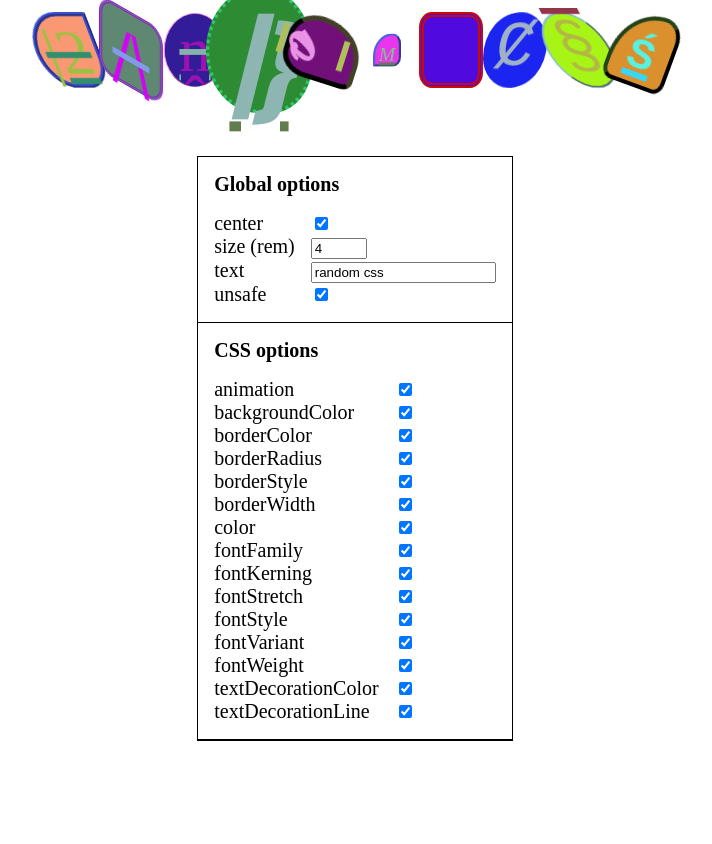
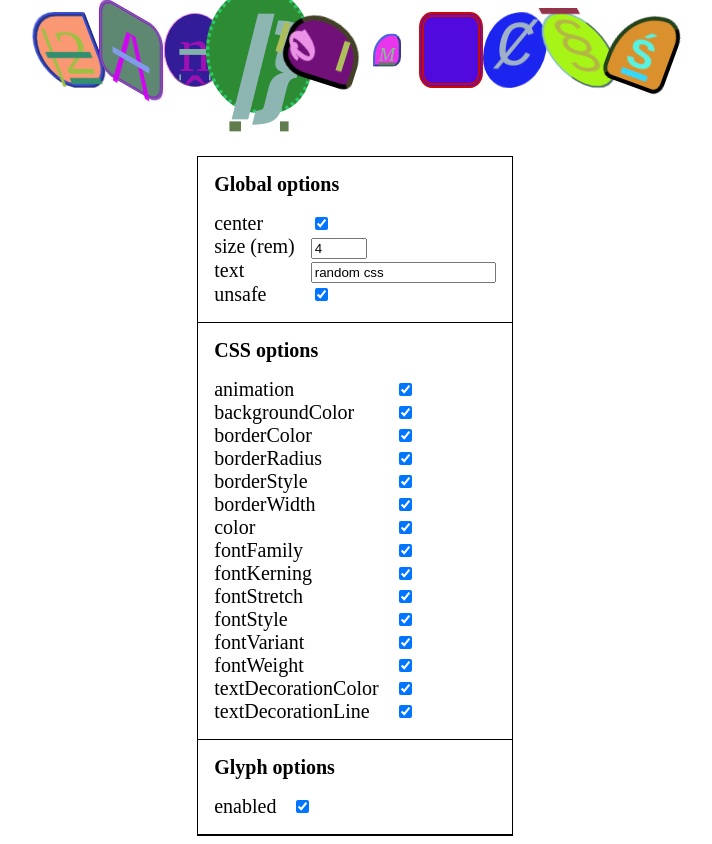
Before and after one commit to johnnytisdale/random-css, a React app: page / in a window 1280 px wide. Shown: the whole page, without its empty margins (285-997 px from the left). Before the commit the page ends 800 px from the top, so only its background shows below. Built offline with nearby package versions, Linux system fonts and the light colour scheme.

Commit message:
Added Glyph options to form

```diff
--- a/package.json
+++ b/package.json
@@ -38,6 +38,7 @@
 	},
 	"version": "1.1.1",
 	"dependencies": {
+		"@types/react": "^17.0.24",
 		"@types/react-dom": "^17.0.9"
 	}
 }
--- a/src/ts/Character.tsx
+++ b/src/ts/Character.tsx
@@ -30,7 +30,7 @@ export default class Character extends React.Component <Props, State> {
     private randomizables: Randomizable[];
 
     //create a new instance
-    constructor(props:Props) {
+    constructor(props: Props) {
 
         //call parent class's constructor
         super(props);
@@ -125,6 +125,11 @@ export default class Character extends React.Component <Props, State> {
                                 updateState = true;
                                 updateStyle = true;
                             }
+
+                            else if (randomizable instanceof Glyph) {
+                                state.glyph = this.props.character;
+                                updateState = true;
+                            }
                         }
                         continue;
                     }
--- a/src/ts/Form.tsx
+++ b/src/ts/Form.tsx
@@ -151,6 +151,29 @@ export default class Form extends React.Component <Props, State> {
                         </div>
                     </div>
 
+                    {/* glyph */}
+                    <div className='section'>
+                        <div className='title'>Glyph options</div>
+                        <div className='options'>
+                            <div className='option'>
+                                <div className='label'>enabled</div>
+                                <div className='input'>
+                                    <input
+                                        type='checkbox'
+                                        checked={this.state.options.glyph.enabled}
+                                        onChange={
+                                            () => {
+                                                let options = this.state.options;
+                                                options.glyph.enabled = !options.glyph.enabled;
+                                                this.setState({options: options});
+                                            }
+                                        }
+                                    />
+                                </div>
+                            </div>
+                        </div>
+                    </div>
+
                 </div>
             </>
         )
--- a/src/ts/Options/Options.ts
+++ b/src/ts/Options/Options.ts
@@ -68,7 +68,7 @@ const defaultOptions:Options = {
                 "Verdana"
             ]
         },
-        fontKerning: {
+       fontKerning: {
             enabled: true,
             values:  [
                 "none",
```
Also changed, not shown: 2 other files (tests, documents, lock files or other folders).
